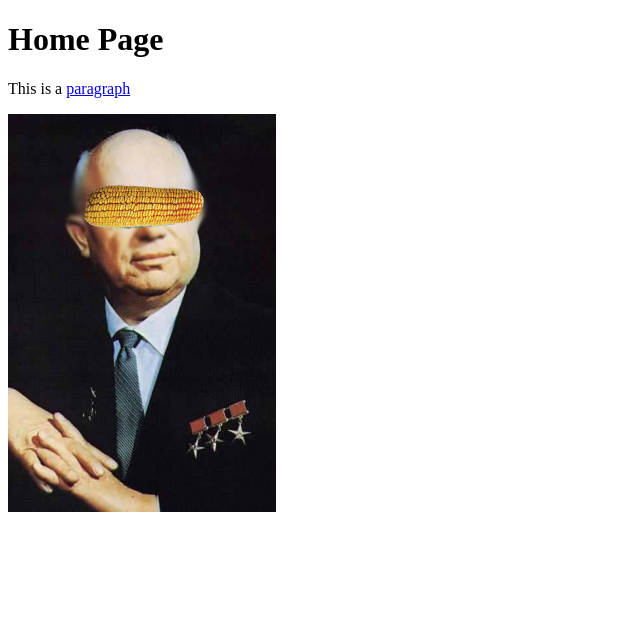
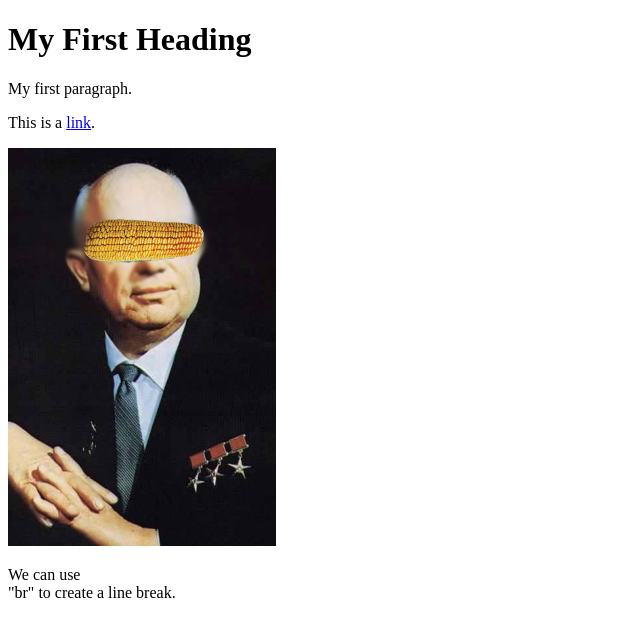
Before and after one commit to Magician1427/magician1427.github.io, a plain HTML site: page index.html in a window 1280 px wide. Shown: the whole page, without its empty margins (0-640 px from the left). Drawn offline with Linux system fonts and the light colour scheme.

Commit message:
HTML Elements

```diff
--- a/index.html
+++ b/index.html
@@ -1,12 +1,15 @@
 <!DOCTYPE html>
 <html>
-<head>
-    <title>My home page</title>
-    <meta charset="utf-8" />
-</head>
-<body>
-    <h1>Home Page</h1>
-    <p>This is a <a href="mailto:victor.chen@prismsus.org"  target="_blank"> paragraph </a> </p>
-	<img src="CORNS.png" alt="Corns blind someone's eyes">
-</body>
+    <head>
+        <title>Page Title</title>
+    </head>
+
+    <body>
+        <h1>My First Heading</h1>
+        <p>My first paragraph.</p>
+        <p>This is a <a href="https://google.com">link</a>.</p>
+        <img src="CORNS.png" alt="Corns">
+
+        <p>We can use <br> "br" to create a line break.</p>
+    </body>
 </html>
```
